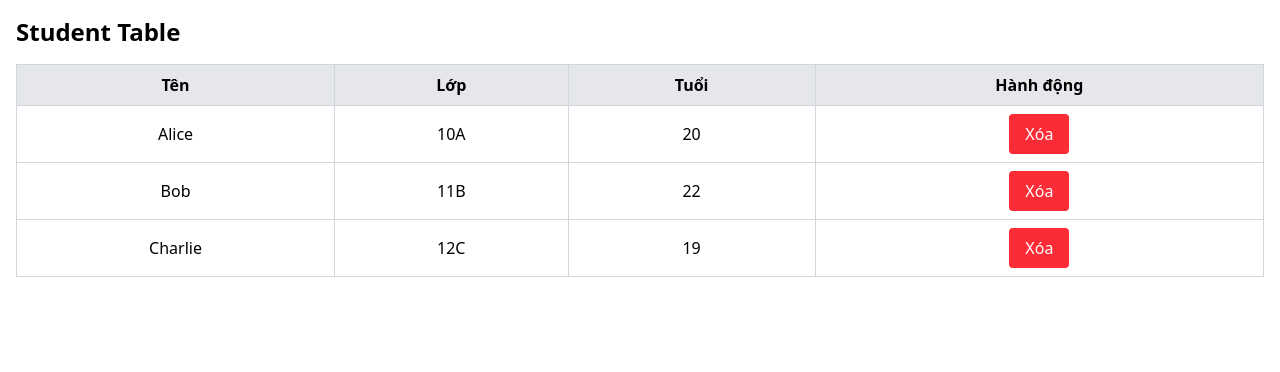
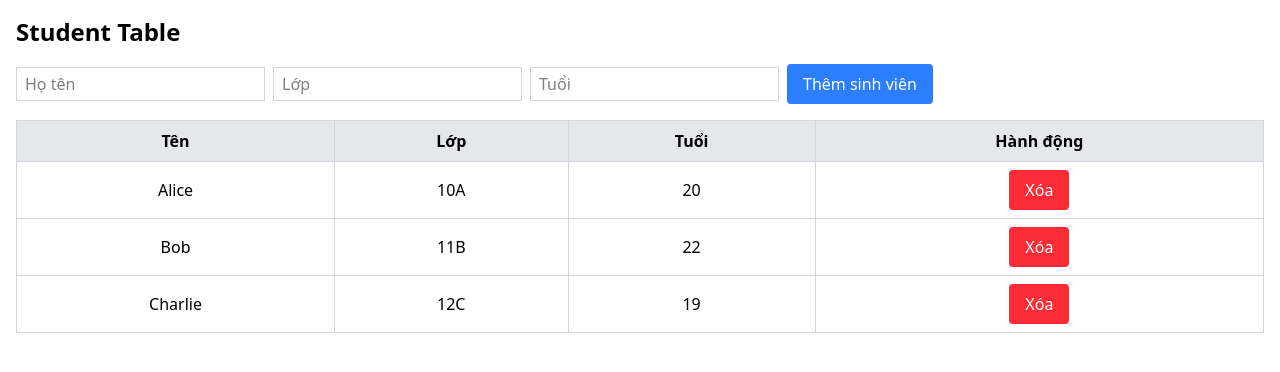
Before and after one commit to ptus04/PTGDUD_PhungVanTu_22637541_KtraTuan10, a React (Vite) app: page / in a window 1280 px wide. Shown: the top 372 px of the page. Built offline with nearby package versions, Linux system fonts and the light colour scheme.

Commit message:
feat: thêm sinh viên mới

```diff
--- a/src/App.jsx
+++ b/src/App.jsx
@@ -7,14 +7,54 @@ function App() {
     { id: 2, name: 'Bob', class: '11B', age: 22 },
     { id: 3, name: 'Charlie', class: '12C', age: 19 },
   ]);
+  const [newStudent, setNewStudent] = useState({ name: '', class: '', age: '' });
 
   const handleDelete = (id) => {
     setStudents((prevStudents) => prevStudents.filter((student) => student.id !== id));
   };
 
+  const handleAddStudent = () => {
+    if (newStudent.name && newStudent.class && newStudent.age) {
+      setStudents((prevStudents) => [
+        ...prevStudents,
+        { id: Date.now(), name: newStudent.name, class: newStudent.class, age: parseInt(newStudent.age, 10) },
+      ]);
+      setNewStudent({ name: '', class: '', age: '' });
+    }
+  };
+
   return (
     <div className="p-4">
       <h1 className="text-2xl font-bold mb-4">Student Table</h1>
+      <div className="mb-4">
+        <input
+          type="text"
+          placeholder="Họ tên"
+          value={newStudent.name}
+          onChange={(e) => setNewStudent({ ...newStudent, name: e.target.value })}
+          className="border border-gray-300 px-2 py-1 mr-2"
+        />
+        <input
+          type="text"
+          placeholder="Lớp"
+          value={newStudent.class}
+          onChange={(e) => setNewStudent({ ...newStudent, class: e.target.value })}
+          className="border border-gray-300 px-2 py-1 mr-2"
+        />
+        <input
+          type="number"
+          placeholder="Tuổi"
+          value={newStudent.age}
+          onChange={(e) => setNewStudent({ ...newStudent, age: e.target.value })}
+          className="border border-gray-300 px-2 py-1 mr-2"
+        />
+        <button
+          onClick={handleAddStudent}
+          className="bg-blue-500 text-white px-4 py-2 rounded hover:bg-blue-700"
+        >
+          Thêm sinh viên
+        </button>
+      </div>
       <table className="table-auto w-full border-collapse border border-gray-300">
         <thead>
           <tr className="bg-gray-200">
```
Also changed, not shown: minhchung/cau3.png (added).
